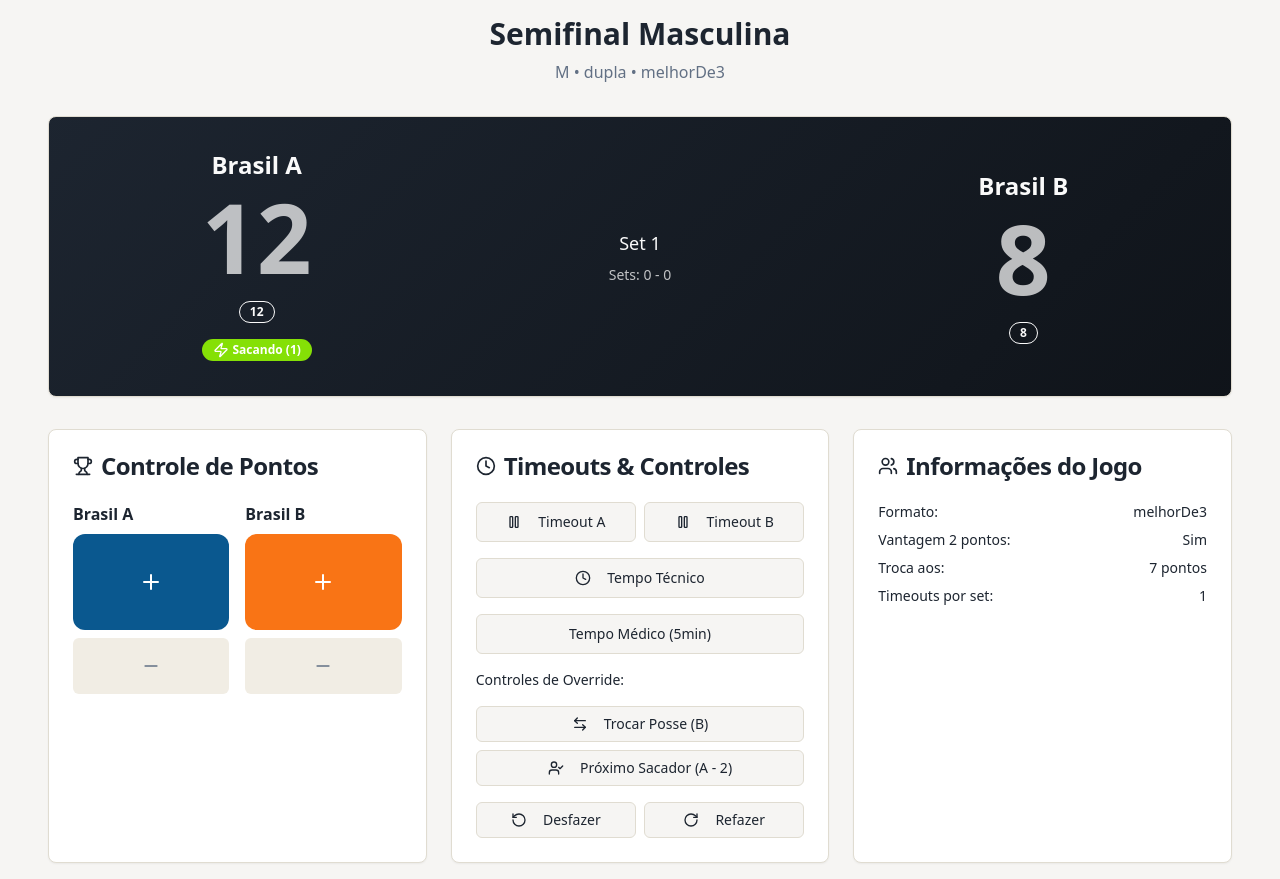
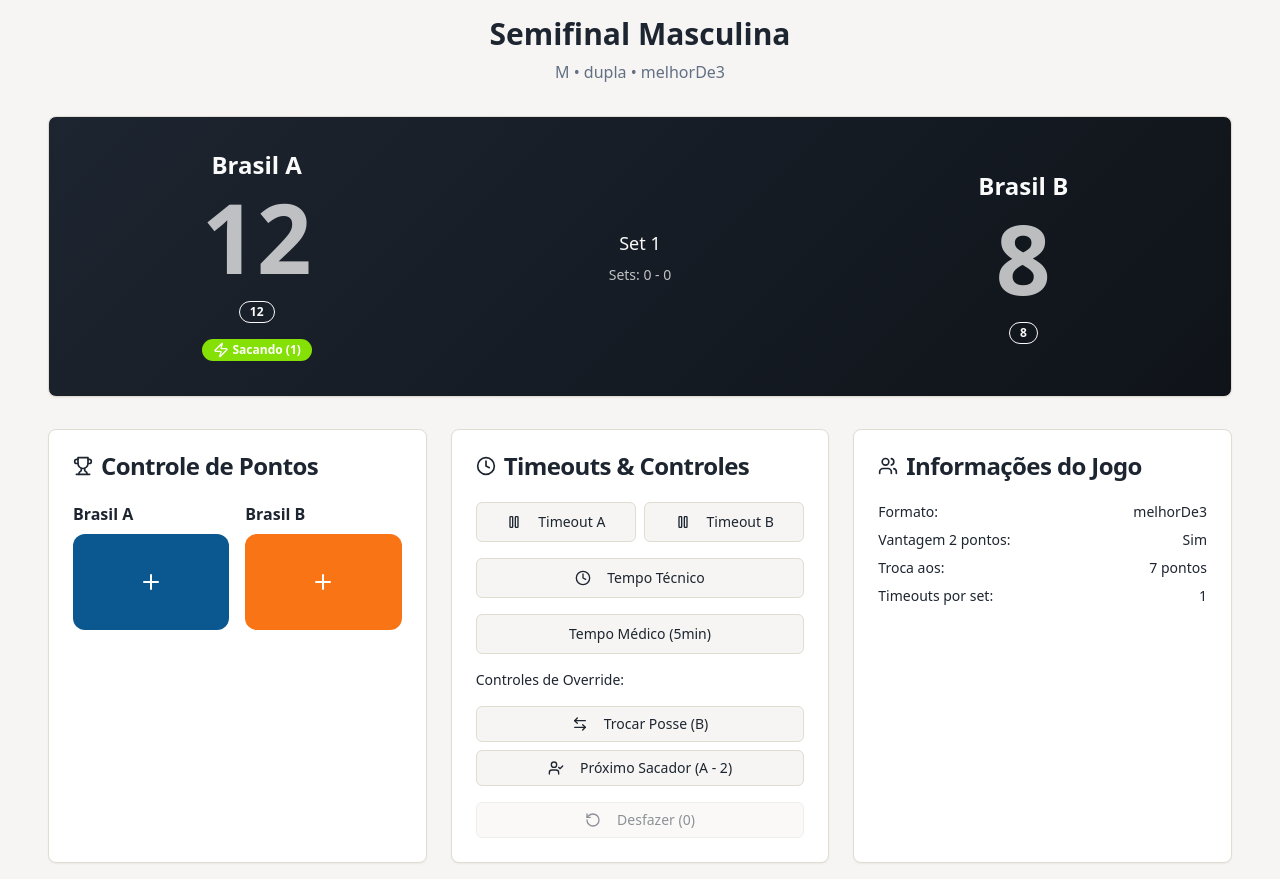
Before and after one commit to Markinjr92/beach-rally-referee, a React (Vite) app: page /referee/game-1 in a window 1280 px wide. Built offline with nearby package versions, Linux system fonts and the light colour scheme.

Commit message:
Fix referee desk errors and add tournament management
- Correctly alternate server on possession change.
- Remove "retirar ponto" button, relying on "Undo" for all last actions.
- Add tournament management features to the tournament screen.

```diff
--- a/src/pages/RefereeDesk.tsx
+++ b/src/pages/RefereeDesk.tsx
@@ -44,6 +44,7 @@ export default function RefereeDesk() {
   const [showAttackSubcategories, setShowAttackSubcategories] = useState<'A' | 'B' | null>(null);
   const [timer, setTimer] = useState<number | null>(null);
   const [showSideSwitchAlert, setShowSideSwitchAlert] = useState(false);
+  const [gameHistory, setGameHistory] = useState<GameState[]>([]);
 
   useEffect(() => {
     const foundGame = mockGames.find(g => g.id === gameId);
@@ -74,6 +75,9 @@ export default function RefereeDesk() {
       newScores.teamB[currentSet]++;
     }
 
+    // Save current state to history before making changes
+    setGameHistory(prev => [...prev, { ...gameState }]);
+
     // Auto-rotate server after point (maintaining dynamic rotation)
     let newGameState = { ...gameState };
     if (gameState.currentServerTeam === team) {
@@ -81,9 +85,11 @@ export default function RefereeDesk() {
       const maxPlayers = game.modality === 'dupla' ? 2 : 4;
       newGameState.currentServerPlayer = (gameState.currentServerPlayer % maxPlayers) + 1;
     } else {
-      // Different team scored, change server team and start with player 1
+      // Different team scored, change server team and rotate to next player
       newGameState.currentServerTeam = team;
-      newGameState.currentServerPlayer = 1;
+      // When switching teams, start with the next player in rotation for the new serving team
+      const maxPlayers = game.modality === 'dupla' ? 2 : 4;
+      newGameState.currentServerPlayer = 1; // Start rotation from player 1 for new serving team
     }
 
     // Check for side switch
@@ -122,6 +128,9 @@ export default function RefereeDesk() {
   const switchServerTeam = () => {
     if (!gameState) return;
 
+    // Save current state to history
+    setGameHistory(prev => [...prev, { ...gameState }]);
+
     setGameState({
       ...gameState,
       currentServerTeam: gameState.currentServerTeam === 'A' ? 'B' : 'A',
@@ -132,6 +141,9 @@ export default function RefereeDesk() {
   const changeCurrentServer = () => {
     if (!gameState || !game) return;
 
+    // Save current state to history
+    setGameHistory(prev => [...prev, { ...gameState }]);
+
     const maxPlayers = game.modality === 'dupla' ? 2 : 4;
     const nextPlayer = (gameState.currentServerPlayer % maxPlayers) + 1;
 
@@ -141,22 +153,12 @@ export default function RefereeDesk() {
     });
   };
 
-  const removePoint = (team: 'A' | 'B') => {
-    if (!gameState) return;
+  const undoLastAction = () => {
+    if (gameHistory.length === 0) return;
 
-    const newScores = { ...gameState.scores };
-    const currentSet = gameState.currentSet - 1;
-
-    if (team === 'A' && newScores.teamA[currentSet] > 0) {
-      newScores.teamA[currentSet]--;
-    } else if (team === 'B' && newScores.teamB[currentSet] > 0) {
-      newScores.teamB[currentSet]--;
-    }
-
-    setGameState({
-      ...gameState,
-      scores: newScores
-    });
+    const lastState = gameHistory[gameHistory.length - 1];
+    setGameState(lastState);
+    setGameHistory(prev => prev.slice(0, -1));
   };
 
   const startTimeout = (type: 'team' | 'technical' | 'medical', team?: 'A' | 'B') => {
@@ -299,14 +301,6 @@ export default function RefereeDesk() {
                   >
                     <Plus size={24} />
                   </ScoreButton>
-                  <ScoreButton
-                    variant="undo"
-                    size="lg"
-                    onClick={() => removePoint(leftTeam)}
-                    className="w-full"
-                  >
-                    <Minus size={20} />
-                  </ScoreButton>
                 </div>
                 <div className="space-y-2">
                   <h4 className="font-semibold">{rightTeam === 'A' ? game.teamA.name : game.teamB.name}</h4>
@@ -317,14 +311,6 @@ export default function RefereeDesk() {
                     className="w-full"
                   >
                     <Plus size={24} />
-                  </ScoreButton>
-                  <ScoreButton
-                    variant="undo"
-                    size="lg"
-                    onClick={() => removePoint(rightTeam)}
-                    className="w-full"
-                  >
-                    <Minus size={20} />
                   </ScoreButton>
                 </div>
               </div>
@@ -397,13 +383,15 @@ export default function RefereeDesk() {
                 </Button>
               </div>
               <div className="flex gap-2">
-                <Button variant="outline" size="sm" className="flex-1">
+                <Button
+                  variant="outline"
+                  size="sm"
+                  className="flex-1"
+                  onClick={undoLastAction}
+                  disabled={gameHistory.length === 0}
+                >
                   <RotateCcw className="mr-2" size={16} />
-                  Desfazer
-                </Button>
-                <Button variant="outline" size="sm" className="flex-1">
-                  <RotateCw className="mr-2" size={16} />
-                  Refazer
+                  Desfazer ({gameHistory.length})
                 </Button>
               </div>
             </CardContent>
--- a/src/pages/TournamentList.tsx
+++ b/src/pages/TournamentList.tsx
@@ -1,7 +1,7 @@
 import { Card, CardContent, CardDescription, CardHeader, CardTitle } from "@/components/ui/card";
 import { Badge } from "@/components/ui/badge";
 import { Button } from "@/components/ui/button";
-import { Calendar, MapPin, Users, Trophy } from "lucide-react";
+import { Calendar, MapPin, Users, Trophy, Plus, Settings, FileText } from "lucide-react";
 import { Link } from "react-router-dom";
 import { mockTournaments } from "@/data/mockData";
 
@@ -23,6 +23,22 @@ export default function TournamentList() {
           <p className="text-xl text-muted-foreground">
             Acompanhe os torneios e jogos em tempo real
           </p>
+        </div>
+
+        {/* Tournament Management Actions */}
+        <div className="mb-8 flex flex-wrap gap-4 justify-center">
+          <Button className="flex items-center gap-2">
+            <Plus size={20} />
+            Criar Novo Torneio
+          </Button>
+          <Button variant="outline" className="flex items-center gap-2">
+            <Settings size={20} />
+            Gerenciar Formatos
+          </Button>
+          <Button variant="outline" className="flex items-center gap-2">
+            <FileText size={20} />
+            Relatórios
+          </Button>
         </div>
 
         <div className="grid gap-6 md:grid-cols-2 lg:grid-cols-3">
@@ -76,11 +92,17 @@ export default function TournamentList() {
                     ))}
                   </div>
 
-                  <Link to={`/tournament/${tournament.id}`}>
-                    <Button className="w-full" variant="default">
-                      Ver Torneio
+                  <div className="flex gap-2">
+                    <Link to={`/tournament/${tournament.id}`} className="flex-1">
+                      <Button className="w-full" variant="default">
+                        Ver Torneio
+                      </Button>
+                    </Link>
+                    <Button variant="outline" size="sm" className="flex items-center gap-1">
+                      <Settings size={16} />
+                      Gerenciar
                     </Button>
-                  </Link>
+                  </div>
                 </div>
               </CardContent>
             </Card>
```
